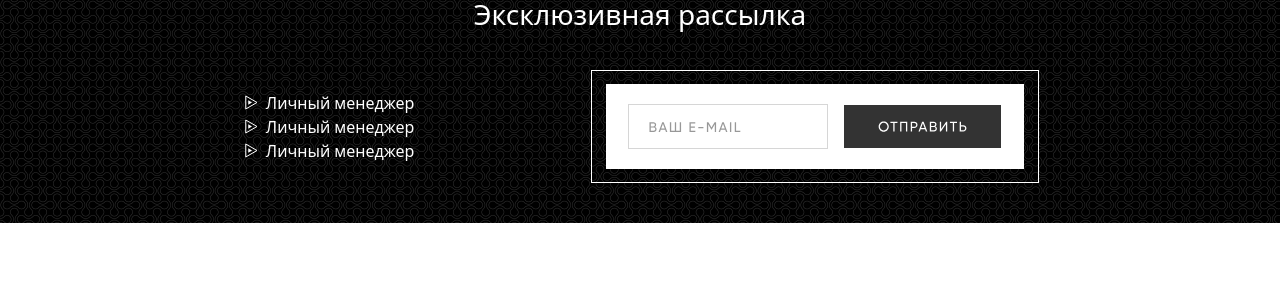
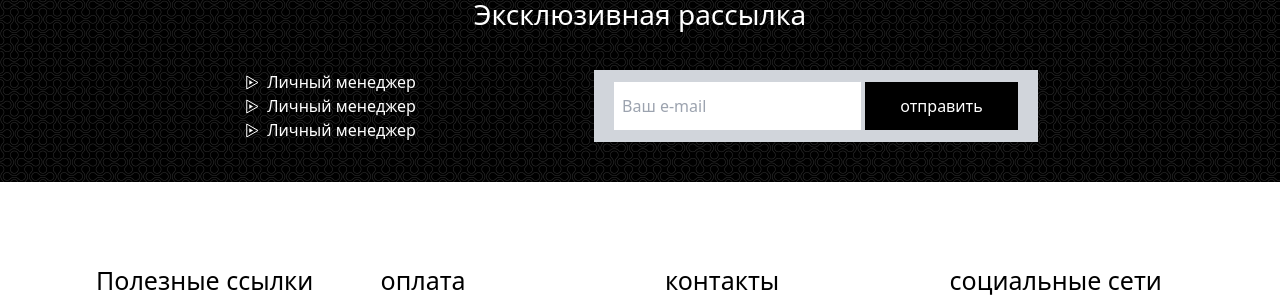
Before and after one commit to sardor-dev1/Tailwind-2, a website: page index.html in a window 1280 px wide. Shown: the part 4701-5000 px from the top of the page. Drawn offline with nearby package versions, Linux system fonts and the light colour scheme.

Commit message:
Deficiencies have been filled

```diff
--- a/index.html
+++ b/index.html
@@ -291,7 +291,11 @@
                     </div>
                 </div>
                 <div class="cursor-pointer">
-                    <img src="./assets/images/subscribe__form.svg" alt="">
+                    <div class="bg-gray-300 px-5 py-3">
+                        <input class="py-[12px] px-[8px] placeholder-shown:border-gray-500 ..."
+                            placeholder="Ваш e-mail" />
+                        <button class="bg-black text-white px-[35px] py-[12px]">отправить</button>
+                    </div>
                 </div>
             </div>
         </div>
@@ -300,7 +304,8 @@
     <footer class="pt-[50px] lg:pt-[80px] ">
         <div class="container-fluit pb-[35px] grid grid-cols-1 gap-[50px] sm:grid-cols-2 lg:grid-cols-4">
             <div>
-                <p>Полезные ссылки</p>
+                <p class="text-[20px] sm:text-[25px] font-medium border-b-2 border-solid border-gray-400">Полезные
+                    ссылки</p>
                 <ul>
                     <li>
                         <a href="#">Доставка</a>
@@ -317,7 +322,7 @@
                 </ul>
             </div>
             <div>
-                <p>оплата</p>
+                <p class="text-[20px] sm:text-[25px] font-medium border-b-2 border-solid border-gray-400">оплата</p>
                 <p>Lorem ipsum dolor sit amet, consectetur adipiscing elit. Ullamcorper justo, nec, pellentesque.</p>
                 <div class="flex items-center gap-3">
                     <img src="./assets/images/footer/Rectangle 13.svg" alt="">
@@ -325,7 +330,7 @@
                 </div>
             </div>
             <div>
-                <p>контакты</p>
+                <p class="text-[20px] sm:text-[25px] font-medium border-b-2 border-solid border-gray-400">контакты</p>
                 <ul class="flex flex-col items-start gap-3:">
                     <li>
                         <a class="flex items-center gap-2" href="#"><img
@@ -342,7 +347,8 @@
                 </ul>
             </div>
             <div>
-                <p>социальные сети</p>
+                <p class="text-[20px] sm:text-[25px] font-medium border-b-2 border-solid border-gray-400">социальные
+                    сети</p>
                 <p>Lorem ipsum dolor sit amet, consectetur adipiscing elit. Ullamcorper justo, nec, pellentesque.</p>
                 <div class="flex items-center gap-2">
                     <img src="./assets/images/footer/Vector (4).svg" alt="">
@@ -354,7 +360,7 @@
             </div>
         </div>
         <div class=" border-t-2 border-gray-400 border-solid">
-            <div class="container-fluit  grid py-5  md:grid-cols-2 lg:grid-cols-4 justify-between items-center">
+            <div class="container-fluit  grid py-5 md:grid-cols-2 lg:grid-cols-4 justify-between items-center">
                 <p>(c) 2020 OJJO jewelry</p>
                 <p>Договор публичной офферты</p>
                 <p>Контрагентам</p>
```
